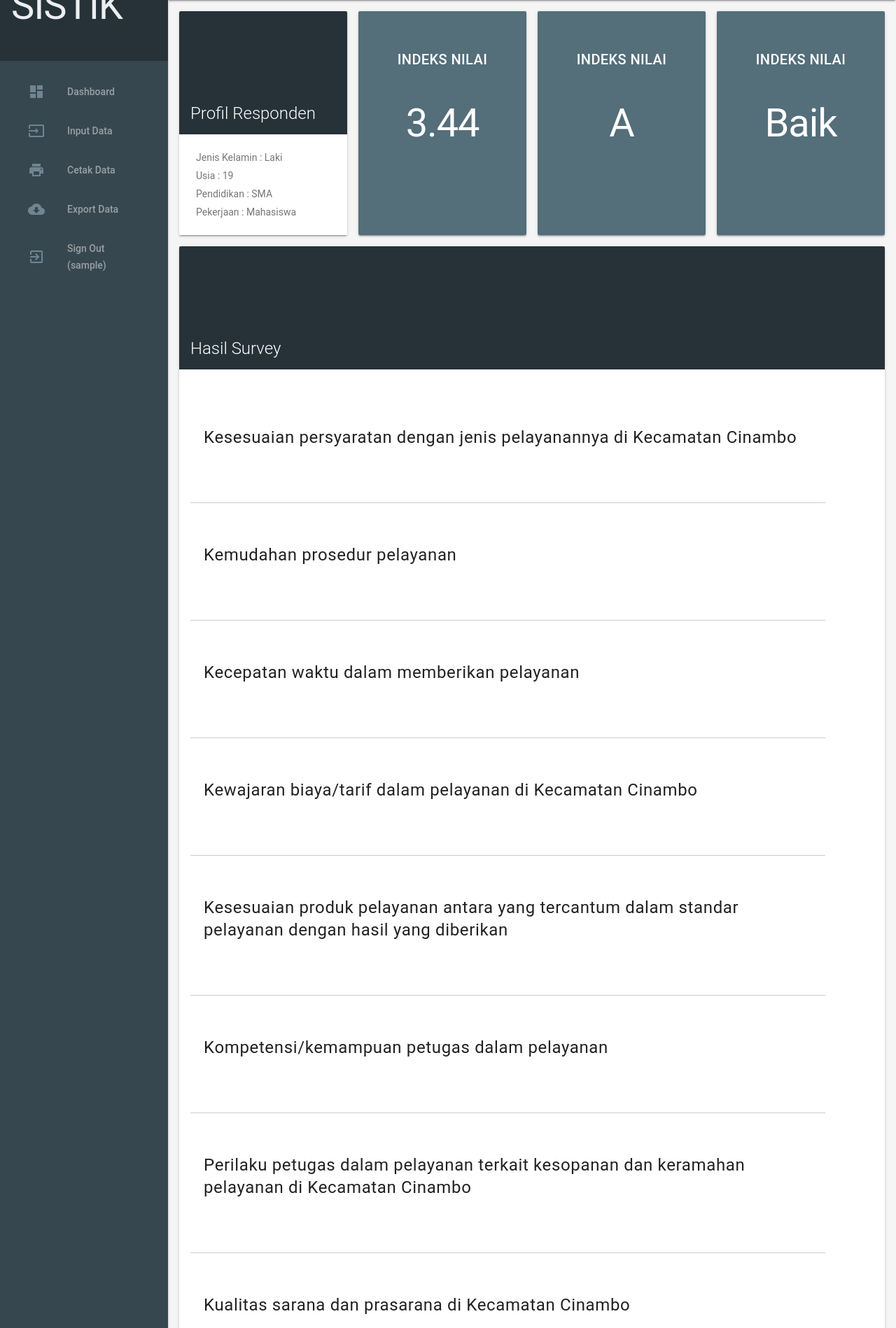
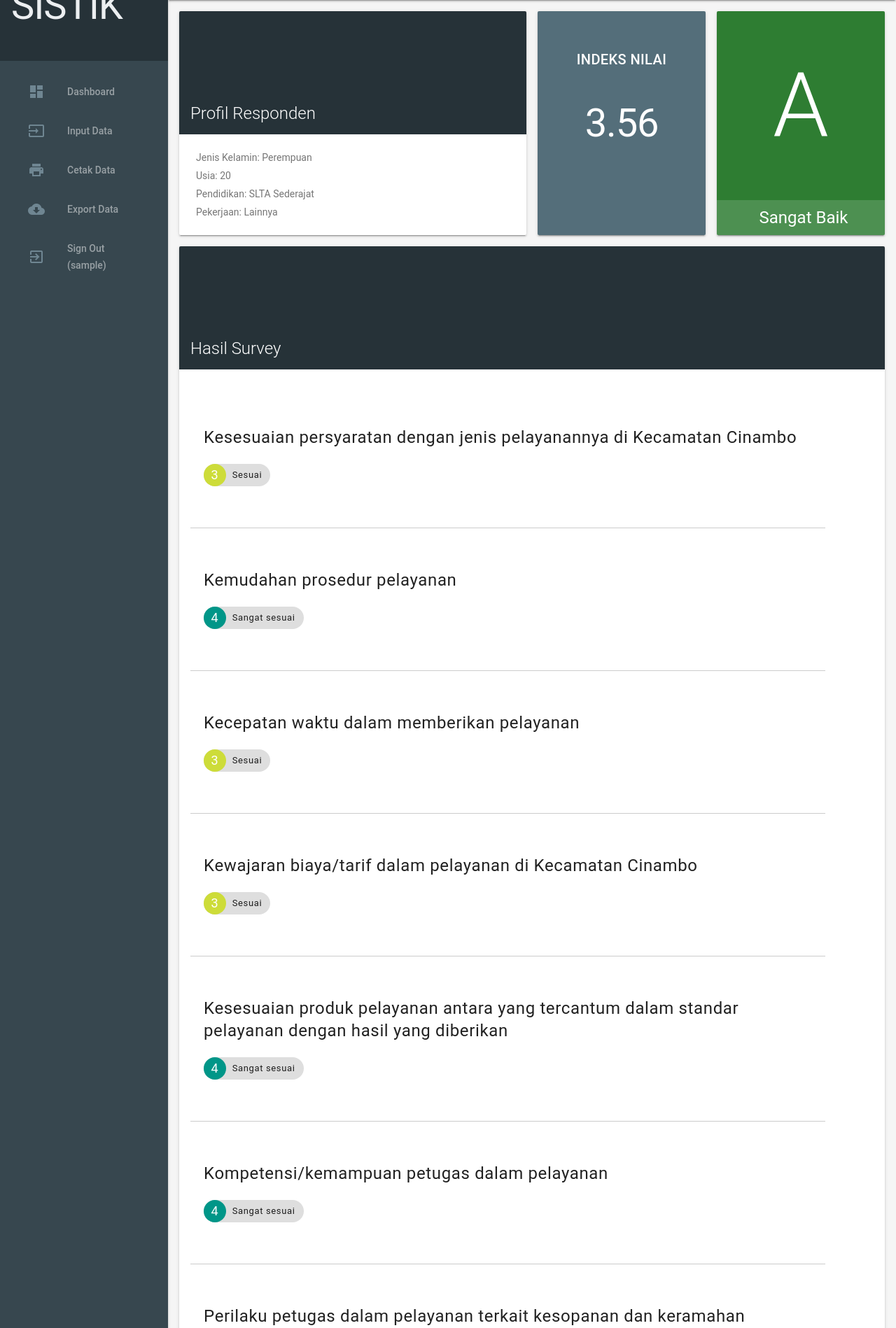
Before and after one commit to aFiefnDleming/SISTIK, a CodeIgniter app: page /sistik/detail/3371 in a window 1280 px wide. Shown: the part 64-1962 px from the top of the page at 70% size. Run offline with CodeIgniter, Linux system fonts and the light colour scheme; the visitor is signed in with stand-in values (Sample User, id 1); data comes from the database, SQL or seed files in the repository.

Commit message:
Revisi lagii

```diff
--- a/application/controllers/C_crud.php
+++ b/application/controllers/C_crud.php
@@ -125,12 +125,95 @@ class C_crud extends CI_Controller {
 	}
 
 	public function detail_data($id){
+		$this->load->model('M_crud');
+		$this->load->model('M_database');
 
-		$this->load->model('M_crud');
-		$data = $this->M_crud->select_where($id);
-		$nilai = $this->M_crud->jumlahdata_where($id);
+        $pelayanan = "";
 
-        $values = array('data' => $data, 'nilai' => $nilai, 'view' => 'admin/v_data_detail');
+        $where = array(array("no_responden","=",$id));
+
+        $result = $this->M_database->read("*","survey",$where,"","",true)[0];
+
+        $sums = ($result->sesuai)+($result->mudah)+($result->cepat)+($result->wajar)+($result->sesuai2)+($result->kompetensi)+($result->sopan)+($result->kualitas)+($result->pengaduan);
+
+        $kriteria = array(
+              array("Kesesuaian persyaratan dengan jenis pelayanannya di Kecamatan Cinambo",$result->sesuai),
+              array("Kemudahan prosedur pelayanan",$result->mudah),
+              array("Kecepatan waktu dalam memberikan pelayanan",$result->cepat),
+              array("Kewajaran biaya/tarif dalam pelayanan di Kecamatan Cinambo",$result->wajar),
+              array("Kesesuaian produk pelayanan antara yang tercantum dalam standar pelayanan dengan hasil yang diberikan",$result->sesuai2),
+              array("Kompetensi/kemampuan petugas dalam pelayanan",$result->kompetensi),
+              array("Perilaku petugas dalam pelayanan terkait kesopanan dan keramahan pelayanan di Kecamatan Cinambo",$result->sopan),
+              array("Kualitas sarana dan prasarana di Kecamatan Cinambo",$result->kualitas),
+              array("Penanganan pengaduan layanan",$result->pengaduan)
+            );
+
+        $nil = round($sums/count($kriteria),2);
+
+        if($nil > 1.00 && $nil <= 2.5996){
+            $mutu = "D";
+            $kinerja = "Tidak Baik";
+            $card_color = "#E65100";
+        }
+        else if($nil > 2.6 && $nil <= 3.064){
+            $mutu = "C";
+            $kinerja = "Kurang Baik";
+            $card_color = "#FF9800";
+        }
+        else if($nil > 3.0644 && $nil <= 3.532){
+            $mutu = "B";
+            $kinerja = "Baik";
+            $card_color = "#4CAF50";
+        }
+        else if($nil > 3.5324 && $nil <= 4.00){
+            $mutu = "A";
+            $kinerja = "Sangat Baik";
+            $card_color = "#2E7D32";
+        }
+
+        foreach($kriteria as $label) {
+
+            switch($label[1]) {
+                case 1: $color = "red"; $deskripsi = "Tidak sesuai"; break;
+                case 2: $color = "orange"; $deskripsi = "Kurang sesuai"; break;
+                case 3: $color = "lime"; $deskripsi = "Sesuai"; break;
+                case 4: $color = "teal"; $deskripsi = "Sangat sesuai"; break;
+            }
+
+            $pelayanan .= '	<li class="mdl-list__item">
+						<table>
+							<tr>
+								<td>
+									<h4>'.$label[0].'</h4>
+								</td>
+							</tr>
+							<tr>
+								<td>
+									<span class="mdl-chip mdl-chip--contact">
+                                        <span class="mdl-chip__contact mdl-color--'.$color.' mdl-color-text--white">'.$label[1].'</span>
+                                        <span class="mdl-chip__text">'.$deskripsi.'</span>
+                                    </span>
+								</td>
+							</tr>
+						</table>
+					</li>
+					<br>
+					<hr>';
+        }
+
+        $mutu_color = "background:{$card_color} !important";
+
+        $values=array("umur"                    =>$result->umur,
+                      "jenis_kelamin"           =>$result->jenis_kelamin,
+                      "pendidikan_terakhir"     =>$result->pendidikan_terakhir,
+                      "pekerjaan_utama"         =>$result->pekerjaan_utama,
+                      "mean"                    =>$nil,
+                      "mutu"                    =>$mutu,
+                      'kinerja'                 =>$kinerja,
+                      'mutu_color'              =>$mutu_color,
+                      "pelayanan"               =>$pelayanan,
+                      'view'                    =>'admin/v_data_detail');
+
         $values['page_title'] = "Lihat data";
 
         $this->load->view("index",$values);
--- a/application/models/M_database.php
+++ b/application/models/M_database.php
@@ -42,7 +42,6 @@ class M_database extends CI_Model {
         $this->db->select($select);
         $i=0;
 
-        echo "<pre>";
 		if (!empty($where)) {
             //jika array berbetuk where1
             foreach($where as $params) {
--- a/application/views/admin/v_data_detail.php
+++ b/application/views/admin/v_data_detail.php
@@ -11,8 +11,8 @@
 </style>
 
 <main class="mdl-layout__content mdl-color--grey-100">
-	<div class="mdl-grid demo-content">
-		<div class="demo-card-wide mdl-card mdl-shadow--2dp mdl-cell mdl-cell--3-col">
+	<div class="mdl-grid">
+		<div class="demo-card-wide mdl-card mdl-shadow--2dp mdl-cell mdl-cell--6-col">
 			<div class="mdl-card__title mdl-color--blue-grey-900 ">
 				<h2 class="mdl-card__title-text">
 					Profil Responden
@@ -20,16 +20,16 @@
 			</div>
 			<div class="mdl-card__supporting-text">
 				<div class="mdl-cell mdl-cell--12-col">
-					Jenis Kelamin : Laki
+					Jenis Kelamin: <?= $jenis_kelamin ?>
 				</div>
 				<div class="mdl-cell mdl-cell--12-col">
-					Usia : 19
+					Usia: <?= $umur ?>
 				</div>
 				<div class="mdl-cell mdl-cell--12-col">
-					Pendidikan : SMA
+					Pendidikan: <?=$pendidikan_terakhir?>
 				</div>
 				<div class="mdl-cell mdl-cell--12-col">
-					Pekerjaan : Mahasiswa
+					Pekerjaan: <?=$pekerjaan_utama?>
 				</div>
 			</div>
 		</div>
@@ -50,7 +50,7 @@
 						<tr>
 							<td>
 								<h1>
-                                    3.44
+                                    <?=$mean?>
 								</h1>
 							</td>
 						</tr>
@@ -58,55 +58,13 @@
 				</div>
 			</div>
 		</div>
-		<div class="mdl-card mdl-shadow--2dp mdl-color--blue-grey-600 mdl-color-text--white mdl-cell mdl-cell--3-col">
-			<div class="mdl-grid demo-content">
-				<div style="text-align:center;">
-					<table>
-						<tr>
-							<td>
-								<br>
-							</td>
-						</tr>
-						<tr>
-							<td>
-								<h5>INDEKS NILAI</h5>
-							</td>
-						</tr>
-						<tr>
-							<td>
-								<h1>
-                                    A
-								</h1>
-							</td>
-						</tr>
-					</table>
-				</div>
-			</div>
-		</div>
-		<div class="mdl-card mdl-shadow--2dp mdl-color--blue-grey-600 mdl-color-text--white mdl-cell mdl-cell--3-col">
-			<div class="mdl-grid demo-content">
-				<div style="text-align:center;">
-					<table>
-						<tr>
-							<td>
-								<br>
-							</td>
-						</tr>
-						<tr>
-							<td>
-								<h5>INDEKS NILAI</h5>
-							</td>
-						</tr>
-						<tr>
-							<td>
-								<h1>
-                                    Baik
-								</h1>
-							</td>
-						</tr>
-					</table>
-				</div>
-			</div>
+        <div class="mdl-card demo-card-square mdl-shadow--2dp mdl-color-text--white mdl-cell mdl-cell--3-col" style="<?=$mutu_color?>">
+			  <div class="mdl-card__title mdl-card--expand no-bg">
+                <text class="mdl-card__title-text"><?= @$mutu ?></text>
+              </div>
+              <div class="mdl-card__supporting-text mutu_text">
+                <?= @$kinerja ?>
+              </div>
 		</div>
 		<div class="demo-card-wide mdl-card mdl-shadow--2dp mdl-cell mdl-cell--12-col">
 			<div class="mdl-card__title mdl-color--blue-grey-900">
@@ -114,146 +72,7 @@
 			</div>
 			<div class="mdl-card__supporting-text">
 				<ul class="demo-list-icon mdl-list">
-					<li class="mdl-list__item">
-						<table>
-							<tr>
-								<td>
-									<h4>Kesesuaian persyaratan dengan jenis pelayanannya di Kecamatan Cinambo</h4>
-								</td>
-							</tr>
-							<tr>
-								<td>
-
-								</td>
-							</tr>
-						</table>
-					</li>
-					<br>
-					<hr>
-					<li class="mdl-list__item">
-						<table>
-							<tr>
-								<td>
-									<h4>Kemudahan prosedur pelayanan</h4>
-								</td>
-							</tr>
-							<tr>
-								<td>
-
-								</td>
-							</tr>
-						</table>
-					</li>
-					<br>
-					<hr>
-					<li class="mdl-list__item">
-						<table>
-							<tr>
-								<td>
-									<h4>Kecepatan waktu dalam memberikan pelayanan</h4>
-								</td>
-							</tr>
-							<tr>
-								<td>
-								</td>
-							</tr>
-						</table>
-					</li>
-					<br>
-					<hr>
-					<li class="mdl-list__item">
-						<table>
-							<tr>
-								<td>
-									<h4>Kewajaran biaya/tarif dalam pelayanan di Kecamatan Cinambo</h4>
-								</td>
-							</tr>
-							<tr>
-								<td>
-
-								</td>
-							</tr>
-						</table>
-					</li>
-					<br>
-					<hr>
-					<li class="mdl-list__item">
-						<table>
-							<tr>
-								<td>
-									<h4>Kesesuaian produk pelayanan antara yang tercantum dalam standar pelayanan dengan hasil yang diberikan</h4>
-								</td>
-							</tr>
-							<tr>
-								<td>
-								</td>
-							</tr>
-						</table>
-					</li>
-					<br>
-					<hr>
-					<li class="mdl-list__item">
-						<table>
-							<tr>
-								<td>
-									<h4>Kompetensi/kemampuan petugas dalam pelayanan</h4>
-								</td>
-							</tr>
-							<tr>
-								<td>
-
-								</td>
-							</tr>
-						</table>
-					</li>
-					<br>
-					<hr>
-					<li class="mdl-list__item">
-						<table>
-							<tr>
-								<td>
-									<h4>Perilaku petugas dalam pelayanan terkait kesopanan dan keramahan pelayanan di Kecamatan Cinambo</h4>
-								</td>
-							</tr>
-							<tr>
-								<td>
-
-								</td>
-							</tr>
-						</table>
-					</li>
-					<br>
-					<hr>
-					<li class="mdl-list__item">
-						<table>
-							<tr>
-								<td>
-									<h4>Kualitas sarana dan prasarana di Kecamatan Cinambo</h4>
-								</td>
-							</tr>
-							<tr>
-								<td>
-
-								</td>
-							</tr>
-						</table>
-					</li>
-					<br>
-					<hr>
-					<li class="mdl-list__item">
-						<table>
-							<tr>
-								<td>
-									<h4>Penanganan pengaduan layanan</h4>
-								</td>
-							</tr>
-							<tr>
-								<td>
-
-								</td>
-							</tr>
-						</table>
-					</li>
+					<?= $pelayanan ?>
 				</ul>
 			</div>
 		</div>
```
